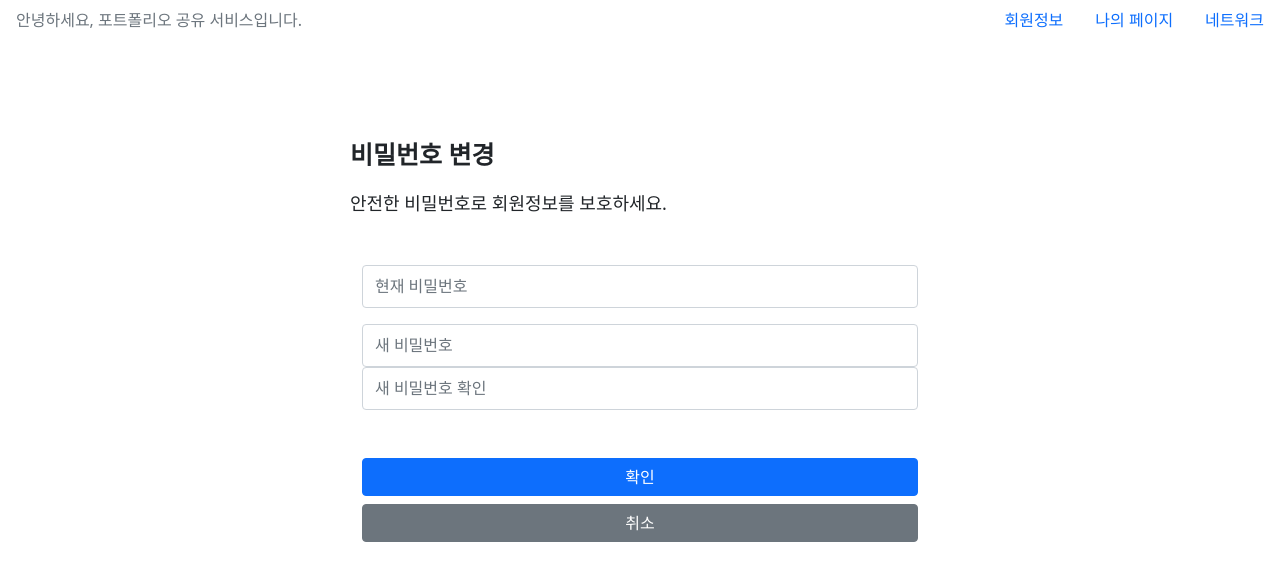
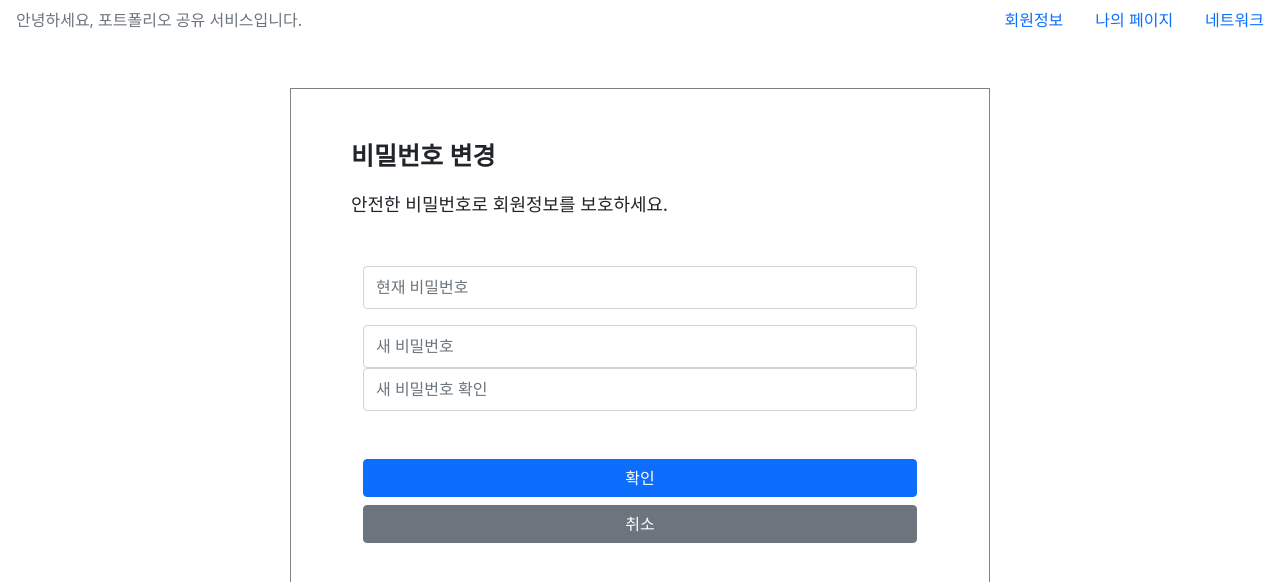
Before and after one commit to bobpull/bobpull, a React (Create React App) app in the folder front/: page /edit/password in a window 1280 px wide. Shown: the top 582 px of the page. Built offline with nearby package versions, Linux system fonts and the light colour scheme; no server answers.

Commit message:
비밀번호 변경 레이아웃 수정

```diff
--- a/front/src/components/user/PasswordEdit.js
+++ b/front/src/components/user/PasswordEdit.js
@@ -7,7 +7,7 @@ function PasswordEdit() {
   const [confirmNewPW, setConfirmNewPW] = useState("");
 
   return (
-    <Container style={{ maxWidth: "700px" }}>
+    <Container style={{ maxWidth: "700px", border: "1px solid gray" }}>
       <Row className="m-5" style={{ fontSize: "25px", fontWeight: "bold" }}>
         비밀번호 변경
         <Row
```
